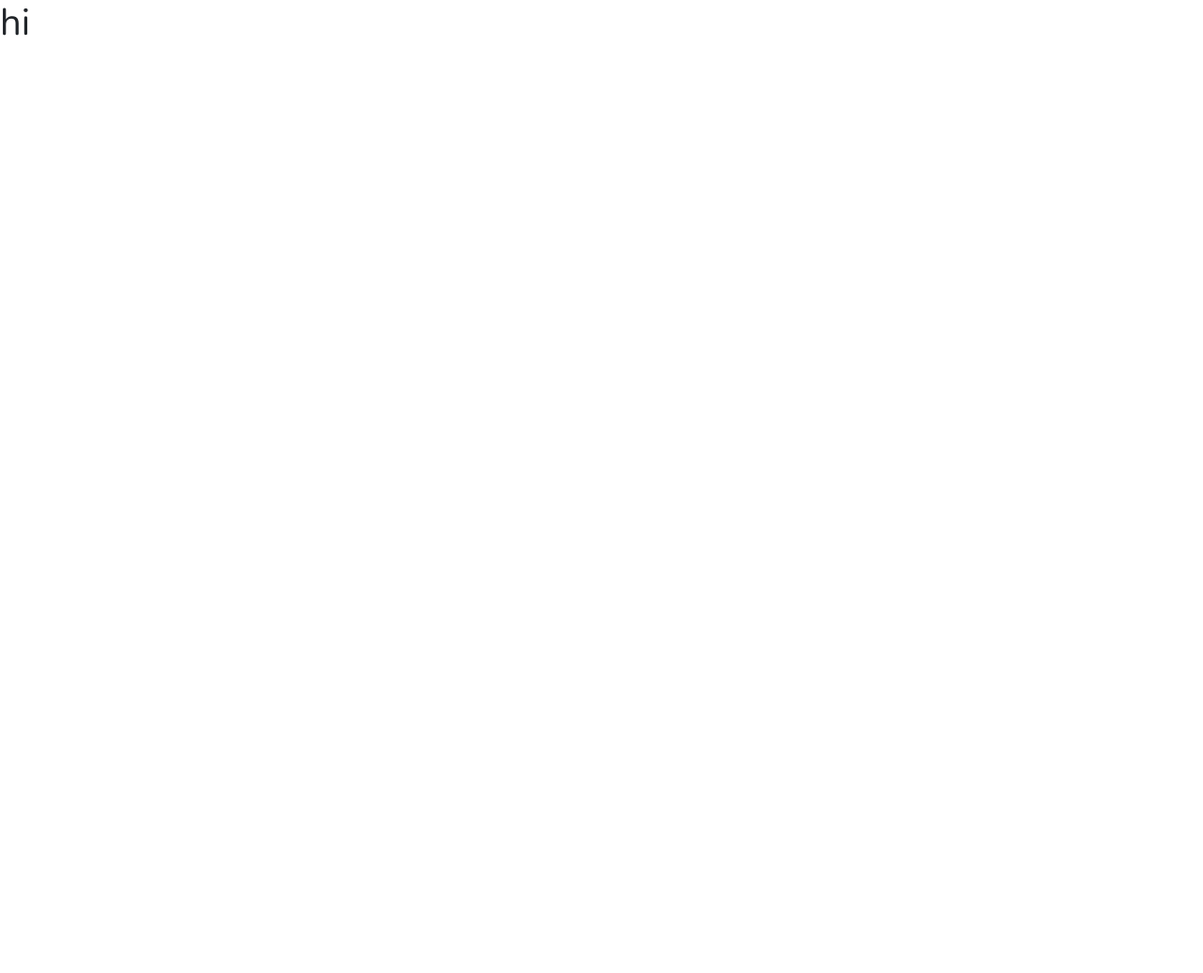
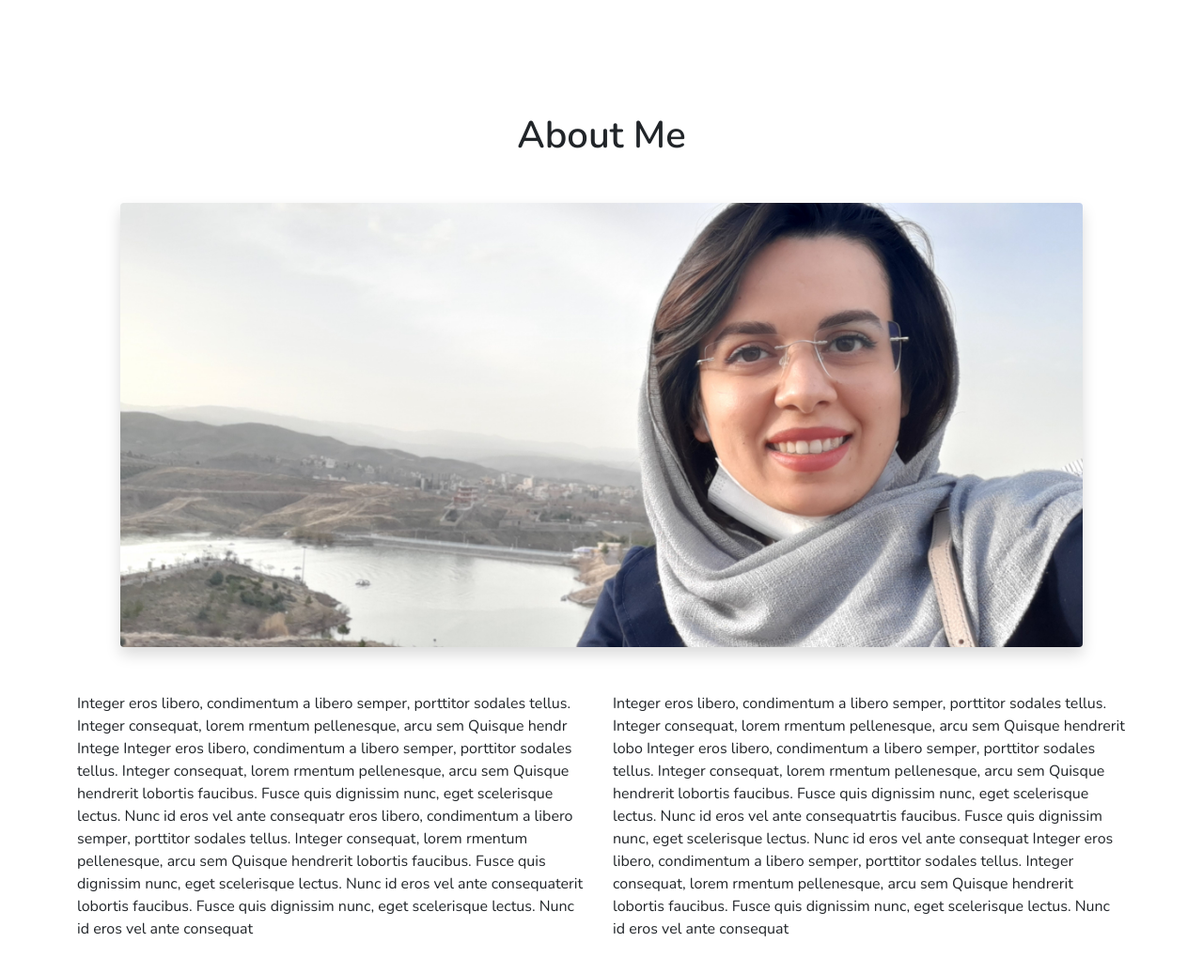
Before and after one commit to MitraHooshmand/Portfolio_Pro, a plain HTML site: page about.html in a window 1280 px wide. Shown: the whole page at 94% size. Before the commit the page ends 800 px from the top, so only its background shows below. Drawn offline with nearby package versions, Linux system fonts and the light colour scheme; a web font is replaced by a local one.

Commit message:
add some content to about page

```diff
--- a/about.html
+++ b/about.html
@@ -4,7 +4,7 @@
     <meta charset="UTF-8" />
     <meta http-equiv="X-UA-Compatible" content="IE=edge" />
     <meta name="viewport" content="width=device-width, initial-scale=1.0" />
-    <title>Portfolio</title>
+    <title>About Me</title>
 
     <link
       href="https://cdn.jsdelivr.net/npm/bootstrap@5.1.2/dist/css/bootstrap.min.css"
@@ -30,6 +30,34 @@
     ></script>
   </head>
 <body>
-    <h1>hi</h1>
+    <div class="aboutme">
+    <h1>About Me</h1>
+    <img src="style/mitrahooshmand2.jpg" alt="mitrahooshmand" class="img-fluid  mt-5 mb-5 rounded mx-auto d-block shadow ">
+    </div>
+    <div class="container mb-5">
+        <div class="row">
+            <div class="col-6"> Integer eros libero, condimentum a libero semper, porttitor
+              sodales tellus. Integer consequat, lorem rmentum pellenesque, arcu
+              sem Quisque hendr Intege Integer eros libero, condimentum a libero semper, porttitor
+              sodales tellus. Integer consequat, lorem rmentum pellenesque, arcu
+              sem Quisque hendrerit lobortis faucibus. Fusce quis dignissim
+              nunc, eget scelerisque lectus. Nunc id eros vel ante consequatr eros libero, condimentum a libero semper, porttitor
+              sodales tellus. Integer consequat, lorem rmentum pellenesque, arcu
+              sem Quisque hendrerit lobortis faucibus. Fusce quis dignissim
+              nunc, eget scelerisque lectus. Nunc id eros vel ante consequaterit lobortis faucibus. Fusce quis dignissim
+              nunc, eget scelerisque lectus. Nunc id eros vel ante consequat</div>
+            <div class="col-6"> Integer eros libero, condimentum a libero semper, porttitor
+              sodales tellus. Integer consequat, lorem rmentum pellenesque, arcu
+              sem Quisque hendrerit lobo Integer eros libero, condimentum a libero semper, porttitor
+              sodales tellus. Integer consequat, lorem rmentum pellenesque, arcu
+              sem Quisque hendrerit lobortis faucibus. Fusce quis dignissim
+              nunc, eget scelerisque lectus. Nunc id eros vel ante consequatrtis faucibus. Fusce quis dignissim
+              nunc, eget scelerisque lectus. Nunc id eros vel ante consequat Integer eros libero, condimentum a libero semper, porttitor
+              sodales tellus. Integer consequat, lorem rmentum pellenesque, arcu
+              sem Quisque hendrerit lobortis faucibus. Fusce quis dignissim
+              nunc, eget scelerisque lectus. Nunc id eros vel ante consequat</div>
+
+        </div>
+    </div>
 </body>
 </html>
--- a/style/app.css
+++ b/style/app.css
@@ -76,12 +76,6 @@ pre {
   padding: 10px 25px;
   font-size: 12px;
 }
-
-/* .projectImage{
-    width: 300px;
-    border-radius: 10px;
-    margin: 30px;
-} */
 .btn-readMore {
   border-radius: 5px;
   background: var(--first-color);
@@ -100,14 +94,22 @@ pre {
     list-style: none;
     margin: 0;
     padding: 0;
-    /* display: flex;
-    justify-content: center; */
     border-top: 1px solid #646360;
     width: 11%;
 }
 .IconList li{
     display: inline;
     padding: 10px;
+}
+.aboutme h1{
+text-align: center;
+font-weight: bold;
+padding-top: 120px;
+}
+.aboutme img{
+    width: 80%;
+    margin: 0 auto;
+    display: block;
 }
 @media (max-width: 990px) {
     .hero{
```
Also changed, not shown: style/mitrahooshmand2.jpg (added).
